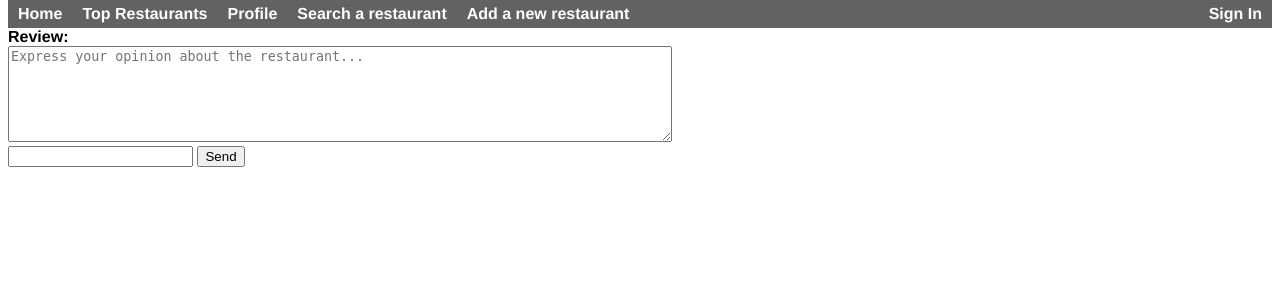
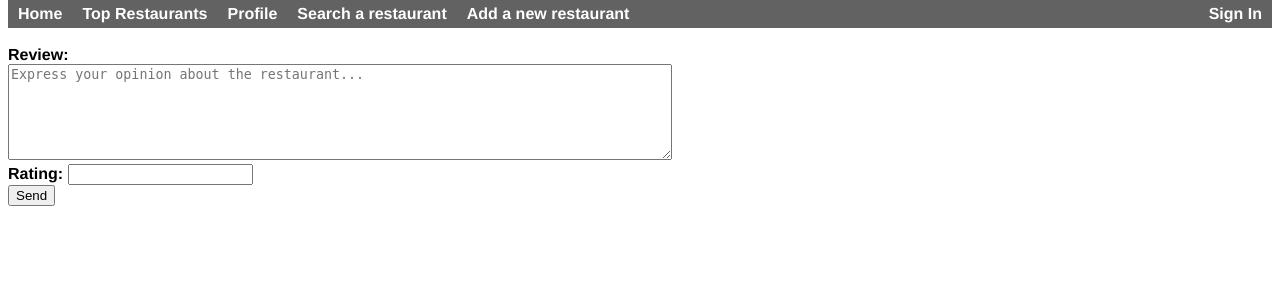
Before and after one commit to Nunommpinto/FEUP-LTW, a PHP site: page /pages/write_review.php?idRestaurant=1 in a window 1280 px wide. Shown: the part 133-433 px from the top of the page. Run offline with PHP 8.4, Linux system fonts and the light colour scheme; some libraries are stand-ins or nearby versions.

Commit message:
write review bug fixed

```diff
--- a/src/templates/write_review.php
+++ b/src/templates/write_review.php
@@ -1,9 +1,10 @@
 <div class="form-component">
     <form action="../database/action_write_review.php" method="post">
         <input type="hidden" name="idRestaurant" value="<?=$_GET['idRestaurant']?>">
-
+		<br>
         <label>Review: </label><textarea name="review" required="required" rows="6" cols="80" placeholder='Express your opinion about the restaurant...'></textarea>
-        <input type="number" name="rating">
+        Rating: <input type="number" name="rating">
+		<br>
         <input type="submit" value="Send">
     </form>
 </div>
```
Also changed, not shown: src/database.db.
